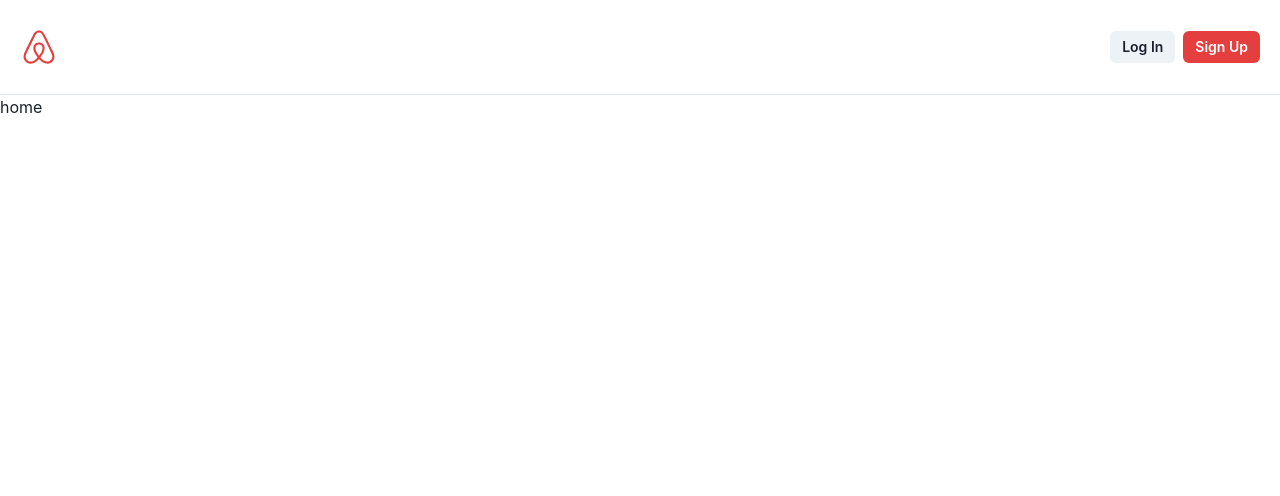
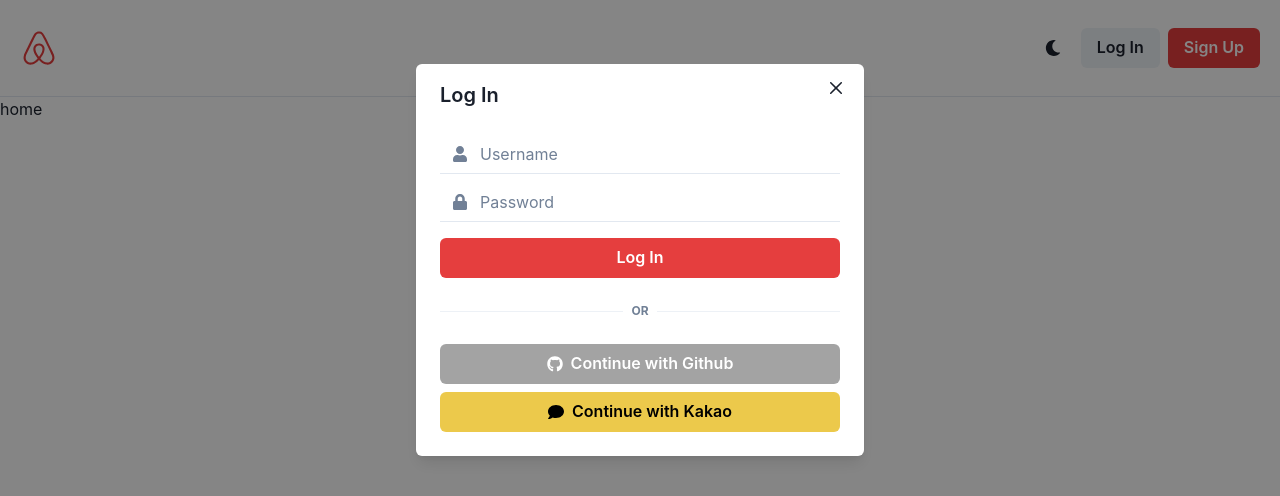
Before and after one commit to yebinGold/airbnb-react-frontend, a React (Create React App) app: page / in a window 1280 px wide. Both pictures are taken after a click on the button "Log In". Shown: the top 496 px of the page. Built offline with nearby package versions, Linux system fonts and the light colour scheme.

Commit message:
feat: add log in modal

```diff
--- a/src/components/Root.tsx
+++ b/src/components/Root.tsx
@@ -1,8 +1,35 @@
-import { Box, Button, HStack } from "@chakra-ui/react";
-import { FaAirbnb } from "react-icons/fa";
+import {
+  Box,
+  Button,
+  Divider,
+  HStack,
+  IconButton,
+  Input,
+  InputGroup,
+  InputLeftElement,
+  Modal,
+  ModalBody,
+  ModalCloseButton,
+  ModalContent,
+  ModalHeader,
+  ModalOverlay,
+  Text,
+  useDisclosure,
+  VStack,
+} from "@chakra-ui/react";
+import {
+  FaAirbnb,
+  FaComment,
+  FaGithub,
+  FaLock,
+  FaMoon,
+  FaUser,
+} from "react-icons/fa";
 import { Outlet } from "react-router-dom";
 
 const Root = () => {
+  const { isOpen, onClose, onOpen } = useDisclosure(); // for modal
+
   return (
     <Box>
       <HStack
@@ -15,9 +42,78 @@
           <FaAirbnb size={"38"} />
         </Box>
         <HStack spacing={"2"}>
-          <Button size={"sm"}>Log In</Button>
-          <Button colorScheme={"red"} size={"sm"}>Sign Up</Button>
+          <IconButton
+            variant={"ghost"}
+            aria-label="Toggle dark mode"
+            icon={<FaMoon />}
+          />
+          <Button onClick={onOpen}>Log In</Button>
+          <Button colorScheme={"red"}>Sign Up</Button>
         </HStack>
+        <Modal motionPreset="slideInBottom" isOpen={isOpen} onClose={onClose}>
+          <ModalOverlay /> {/** 배경 약간 어둡게 만들어서 모달 돋보이게 */}
+          <ModalContent>
+            <ModalHeader>Log In</ModalHeader>
+            <ModalCloseButton />
+            <ModalBody>
+              <VStack>
+                <InputGroup>
+                  <InputLeftElement
+                    children={
+                      <Box color={"gray.500"}>
+                        <FaUser />
+                      </Box>
+                    }
+                  />
+                  <Input variant={"flushed"} placeholder="Username" />
+                </InputGroup>
+                <InputGroup>
+                  <InputLeftElement
+                    children={
+                      <Box color={"gray.500"}>
+                        <FaLock />
+                      </Box>
+                    }
+                  />
+                  <Input variant={"flushed"} placeholder="Password" />
+                </InputGroup>
+              </VStack>
+              <Button mt={4} w="100%" colorScheme={"red"}>
+                Log In
+              </Button>
+              <Box mb={4}>
+                <HStack my={6}>
+                  <Divider />
+                  <Text
+                    textTransform={"uppercase"}
+                    color="gray.500"
+                    fontSize="xs"
+                    as="b"
+                  >
+                    Or
+                  </Text>
+                  <Divider />
+                </HStack>
+                <VStack>
+                  <Button
+                    w="100%"
+                    leftIcon={<FaGithub />}
+                    colorScheme={"blackAlpha"}
+                  >
+                    Continue with Github
+                  </Button>
+                  <Button
+                    w="100%"
+                    leftIcon={<FaComment />}
+                    colorScheme={"yellow"}
+                  >
+                    Continue with Kakao
+                  </Button>
+                </VStack>
+              </Box>
+            </ModalBody>
+          </ModalContent>
+        </Modal>
       </HStack>
       <Outlet /> {/** 자식 컴포넌트 렌더링 될 위치 */}
     </Box>
```
